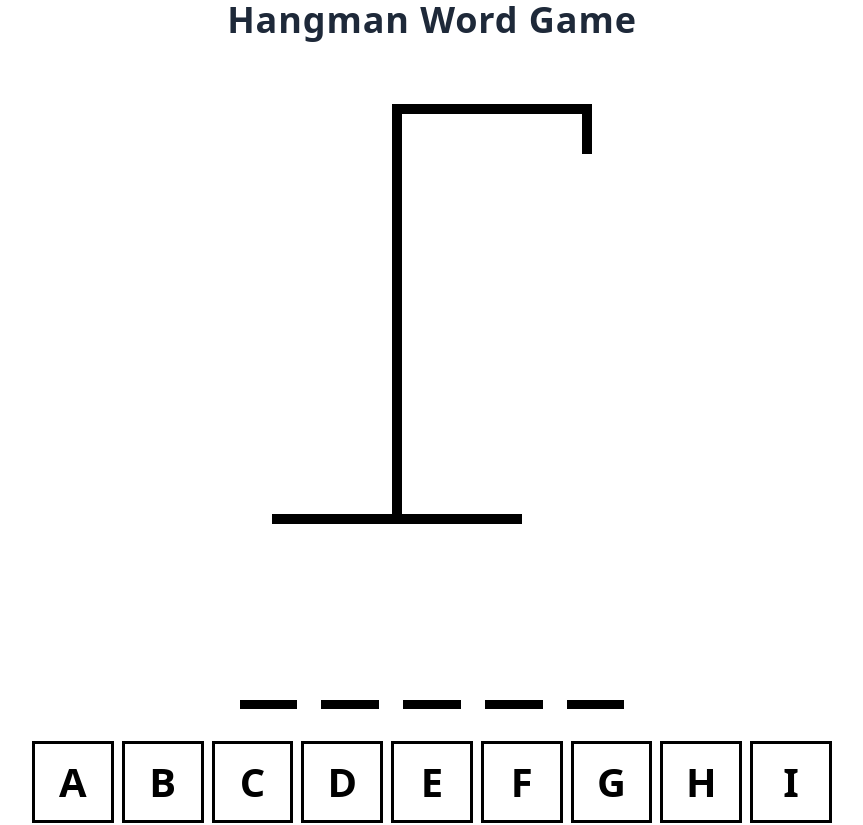
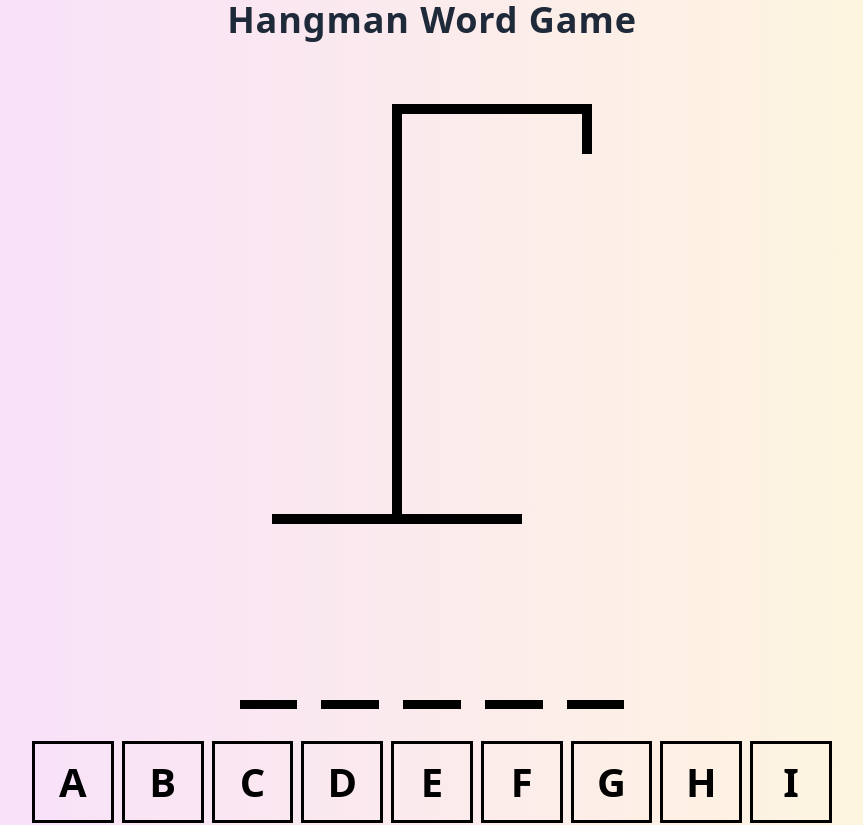
Before and after one commit to ilicc-sara/Hangman-Game-Type-Script, a React (Vite) app: page / in a window 1280 px wide. Shown: the top 825 px of the page, without its empty margins (208-1071 px from the left). Built offline with nearby package versions, Linux system fonts and the light colour scheme.

Commit message:
. . . . .......

```diff
--- a/src/App.css
+++ b/src/App.css
@@ -1,5 +1,5 @@
 #root {
-  max-width: 1280px;
+  /* max-width: 1280px; */
   margin: 0 auto;
   /* padding: 2rem; */
   text-align: center;
--- a/src/App.tsx
+++ b/src/App.tsx
@@ -66,7 +66,8 @@ function App() {
   }, []);
 
   return (
-    <div className="!mb-[2rem] !max-w-[800px] !mx-auto flex flex-col gap-[2rem] items-center">
+    <div className="w-full bg-gradient-to-r from-[#f7dcff] to-[#fff9d8] !mb-0">
+      <div className="!mb-[2rem] !max-w-[800px] !mx-auto flex flex-col gap-[2rem] items-center ">
         <h1 className="text-4xl font-bold text-gray-800 tracking-wide text-center">
           Hangman Word Game
         </h1>
@@ -80,8 +81,8 @@ function App() {
               : "text-gray-700"
           }`}
         >
-        {isWinner && "Winner! 🎉 Refresh to try again!"}
-        {isLoser && "Nice try 😅 Refresh to try again"}
+          {isWinner && "Winner! 🎉 Press Enter key to try again!"}
+          {isLoser && "Nice try 😅 Press Enter key to try again"}
         </div>
 
         <HangmanDrawing numberOfGuesses={incorrectLetters.length} />
@@ -103,6 +104,7 @@ function App() {
           />
         </div>
       </div>
+    </div>
   );
 }
 
```
Lines whose indentation alone changed are shown as unchanged.
